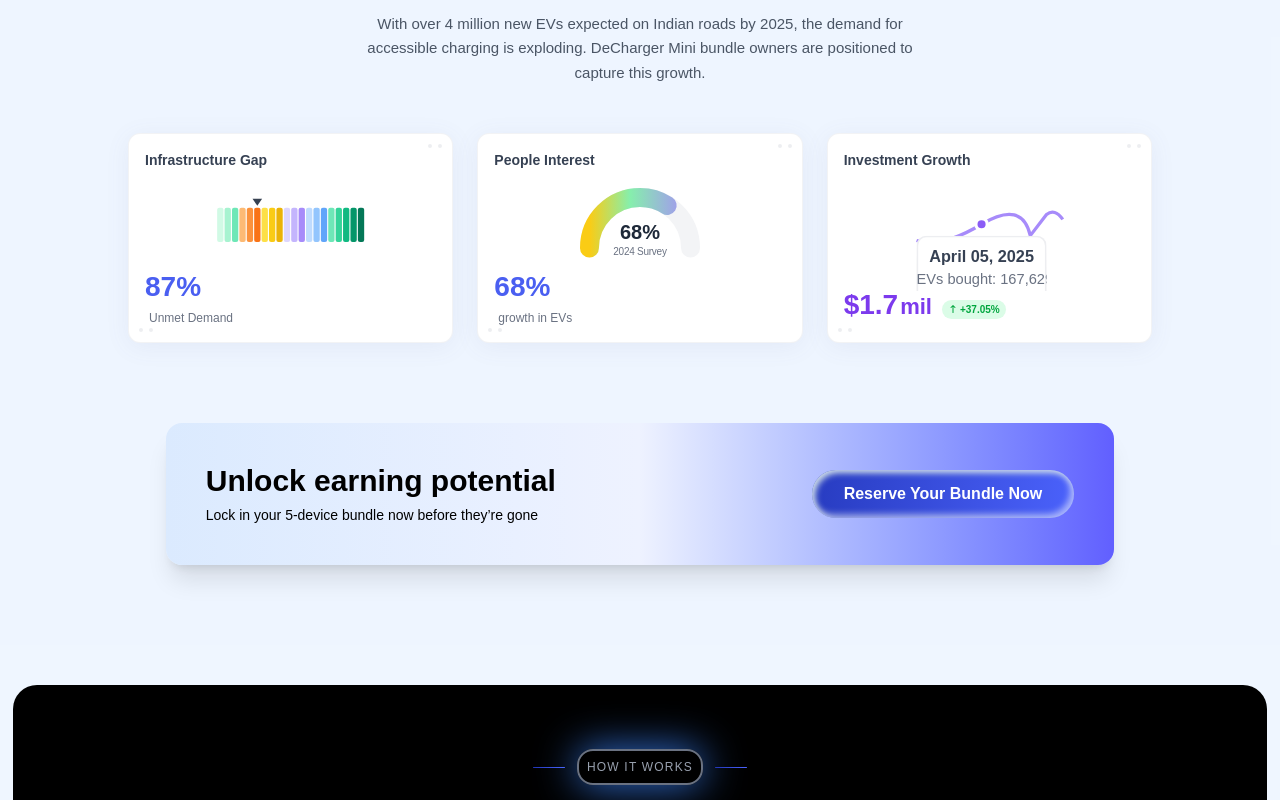
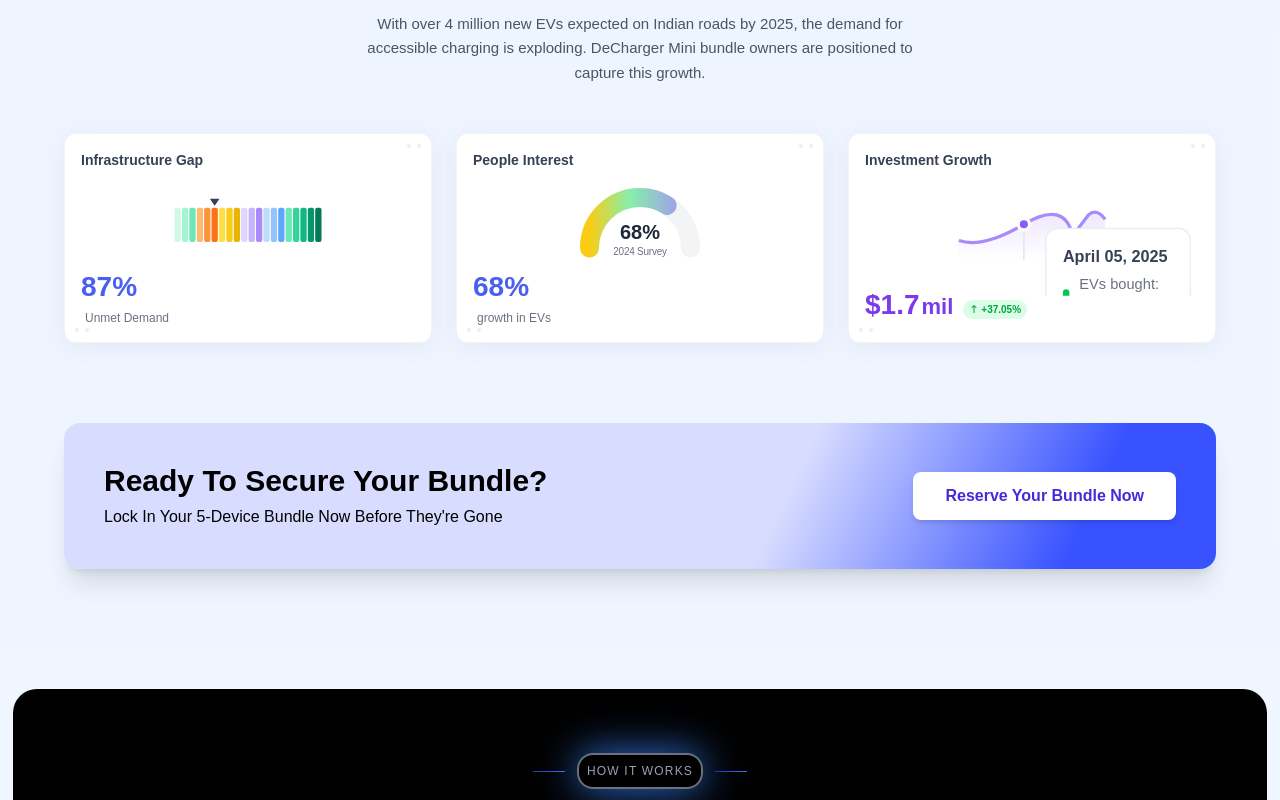
Before and after one commit to 4747uwu/my-next-app, a Next.js app: page / in a window 1280 px wide. Shown: the part 3520-4320 px from the top of the page. Built offline with nearby package versions, Linux system fonts and the light colour scheme.

Commit message:
join the community fixed

```diff
--- a/Components/AudienceSection.js
+++ b/Components/AudienceSection.js
@@ -183,11 +183,11 @@ const AudienceSection = () => {
             <ColumnsLayout numColumns={3} />
           </div>
 
-          {/* Fade overlay - condition might need to be more robust depending on actual content height vs viewport */}
-          {/* For simplicity, show if more items than can fit in one row of the largest column count (3) */}
+          {/* Fade overlay */}
+          {/* Show if there's enough content to potentially be cut off or scroll */}
           {testimonialsData.length > 3 && (
             <div
-            // className={`absolute bottom-0 left-0 right-0 h-48 md:h-64 bg-gradient-to-t from-slate-50 via-slate-50/80 to-transparent pointer-events-none z-10`}
+              className="absolute bottom-0 left-0 right-0 h-80 bg-gradient-to-b from-transparent to-blue-50/90 pointer-events-none"
             ></div>
           )}
         </div>
--- a/Components/JointheCommunity.js
+++ b/Components/JointheCommunity.js
@@ -1,18 +1,122 @@
 // src/components/JoinCommunityCTA.js
 import React from 'react';
 import { LightningBoltIcon } from './icons/Footer'; // Adjust path if needed
-
 import productImage from '../assets/53baf68818f1e8506633646a7d5c478dbc07d3a4.png';
 
+const JoinCommunityCTA = () => {
+  // Constants for the corner detail - these apply to both top and bottom
+  const detailOffsetFromEdge = 24;     // How far the detail's content area is from card edge (e.g. p-6 -> 24px)
+                                       // This will also be the padding for the main content text.
+  const centralCircleDiameter = 32;    // e.g., w-12, h-12
+  const centralCircleIconSize = 'w-5 h-5'; // Size of the icon inside the central circle
+  const rivetSize = 8;                 // e.g., w-2, h-2
+  const rivetBgColor = "bg-slate-600"; // Or bg-slate-500 for more contrast
+  const rivetBorderRadius = "rounded-sm";
+  const horizontalGapRivetToCircleEdge = 12; // Horizontal gap from rivet edge to circle edge
+  const verticalGapRivetCenterToLine = 10;   // Vertical gap from rivet center to the horizontal line
 
-const JoinCommunityCTA = () => {
+  // Calculate line position: it's vertically centered with the centralCircle.
+  // The line is `detailOffsetFromEdge` from the card's top/bottom, then the circle is placed.
+  const linePositionFromCardEdge = detailOffsetFromEdge + (centralCircleDiameter / 2);
+
+  const centralCircleLeftPosition = detailOffsetFromEdge + rivetSize + horizontalGapRivetToCircleEdge;
+
+
+  // Helper function to render a rivet
+  const Rivet = ({ top, bottom, left }) => (
+    <div
+      className={`absolute w-2 h-2 ${rivetBgColor} ${rivetBorderRadius} z-20`} // z-20 to be on top
+      style={{ top, bottom, left: `${left}px` }}
+    />
+  );
+
+  const EmptyCircle = ({ top, bottom, left }) => (
+    <div
+      className="absolute rounded-full border-2 border-slate-700 bg-gray-900 z-10" // z-10 on top of line
+      style={{
+        top,
+        bottom,
+        left: `${left}px`,
+        width: `${centralCircleDiameter}px`,
+        height: `${centralCircleDiameter}px`,
+      }}
+    />
+  );
+
+
+  // Helper function to render the central circle with icon
+  const CentralCircle = ({ top, bottom, left }) => (
+    <div
+      className="absolute bg-slate-800/60 rounded-full shadow-inner flex items-center justify-center z-10" // z-10 on top of line
+      style={{
+        top,
+        bottom,
+        left: `${left}px`,
+        width: `${centralCircleDiameter}px`,
+        height: `${centralCircleDiameter}px`,
+      }}
+    >
+      <div className="bg-slate-700/80 p-1.5 rounded-lg shadow-md"> {/* Inner slightly raised part */}
+        <LightningBoltIcon className={`${centralCircleIconSize} text-sky-400`} />
+      </div>
+    </div>
+  );
+
+
   return (
+    <div className="bg-[#181719] flex items-center rounded-3xl shadow-2xl relative text-white max-w-6xl h-[500px] mx-auto translate-y-32 overflow-hidden">
 
-    <div className="bg-[#181719] rounded-3xl shadow-2xl  relative text-white max-w-6xl mx-auto translate-y-32 overflow-hidden">
-      {/* overflow-visible is removed as image positioning is handled carefully */}
-      <div className="flex flex-col md:flex-row items-center overflow-hidden">
-        {/* Left Content */}
-        <div className="md:w-3/5 lg:w-1/3 space-y-5 md:space-y-6 text-center md:text-left relative z-10 p-8 md:p-10">
+      {/* --- TOP HORIZONTAL LINE --- */}
+      <hr
+        className="absolute left-0 right-0 border-slate-700/50 z-0"
+        style={{
+          top: `${linePositionFromCardEdge}px`,
+          transform: 'translateY(-50%)',
+        }}
+      />
+      {/* --- BOTTOM HORIZONTAL LINE --- */}
+      <hr
+        className="absolute left-0 right-0 border-slate-700/50 z-0"
+        style={{
+          bottom: `${linePositionFromCardEdge}px`, // Same offset from bottom
+          transform: 'translateY(50%)', // Adjust transform for bottom alignment
+        }}
+      />
+
+      {/* --- TOP-LEFT CORNER DETAIL --- */}
+      <CentralCircle top={`${detailOffsetFromEdge}px`} left={centralCircleLeftPosition} />
+
+      {/* Rivets for Top-Left (TL) */}
+      <Rivet top={`${linePositionFromCardEdge - verticalGapRivetCenterToLine - (rivetSize / 2)}px`} left={detailOffsetFromEdge} /> {/* TL - Topmost */}
+      <Rivet top={`${linePositionFromCardEdge + verticalGapRivetCenterToLine - (rivetSize / 2)}px`} left={detailOffsetFromEdge} /> {/* TL - Bottommost */}
+      <Rivet top={`${linePositionFromCardEdge - verticalGapRivetCenterToLine - (rivetSize / 2)}px`} left={centralCircleLeftPosition + centralCircleDiameter + horizontalGapRivetToCircleEdge} /> {/* TR - Topmost */}
+      <Rivet top={`${linePositionFromCardEdge + verticalGapRivetCenterToLine - (rivetSize / 2)}px`} left={centralCircleLeftPosition + centralCircleDiameter + horizontalGapRivetToCircleEdge} /> {/* TR - Bottommost */}
+
+
+      {/* --- BOTTOM-LEFT CORNER DETAIL --- */}
+      <EmptyCircle bottom={`${detailOffsetFromEdge}px`} left={centralCircleLeftPosition} />
+      {/* Rivets for Bottom-Left (BL) */}
+      <Rivet bottom={`${linePositionFromCardEdge - verticalGapRivetCenterToLine - (rivetSize / 2)}px`} left={detailOffsetFromEdge} /> {/* BL - Topmost (relative to bottom line) */}
+      <Rivet bottom={`${linePositionFromCardEdge + verticalGapRivetCenterToLine - (rivetSize / 2)}px`} left={detailOffsetFromEdge} /> {/* BL - Bottommost (relative to bottom line) */}
+      <Rivet bottom={`${linePositionFromCardEdge - verticalGapRivetCenterToLine - (rivetSize / 2)}px`} left={centralCircleLeftPosition + centralCircleDiameter + horizontalGapRivetToCircleEdge} /> {/* BR - Topmost (relative to bottom line) */}
+      <Rivet bottom={`${linePositionFromCardEdge + verticalGapRivetCenterToLine - (rivetSize / 2)}px`} left={centralCircleLeftPosition + centralCircleDiameter + horizontalGapRivetToCircleEdge} /> {/* BR - Bottommost (relative to bottom line) */}
+
+
+      {/* Main Content Area */}
+      <div className="flex flex-col md:flex-row items-center relative z-10">
+        {/* Left Text Content - needs enough padding top AND bottom */}
+        <div
+          className="md:w-3/5 lg:w-2/3 space-y-5 md:space-y-6 text-center md:text-left p-8 md:p-10"
+          style={{
+            // Ensure content padding is greater than the space taken by corner details
+            paddingTop: `${detailOffsetFromEdge + centralCircleDiameter + detailOffsetFromEdge / 2}px`,
+            paddingBottom: `${detailOffsetFromEdge + centralCircleDiameter + detailOffsetFromEdge / 2}px`,
+            paddingLeft: `${detailOffsetFromEdge + rivetSize + horizontalGapRivetToCircleEdge + centralCircleDiameter + horizontalGapRivetToCircleEdge + rivetSize + detailOffsetFromEdge /2 }px`
+            // paddingLeft is to clear the widest part of the corner detail.
+            // This can be simplified if the text content area has its own max-width or is centered.
+            // For now, just a large left padding example.
+          }}
+        >
           <div className="flex items-center justify-center md:justify-start space-x-2">
             <div className="bg-slate-700 p-1.5 rounded-full">
               <LightningBoltIcon className="w-4 h-4 text-sky-400" />
@@ -21,35 +125,41 @@ const JoinCommunityCTA = () => {
               Don't Wait
             </span>
           </div>
-
           <h2 className="text-3xl sm:text-4xl lg:text-5xl font-bold">
             Join The Community
           </h2>
           <p className="text-slate-300 text-sm sm:text-base md:text-lg leading-relaxed">
             Get Early Access, Welcome to the future of EV revolution
           </p>
-
-          <div className='gradient-btn text-center shadow-[0_0_40px_rgba(59,130,246,0.9)]'>
-            <button className=' text-center'>Reserve Your Bundle Now</button>
+          <div
+            className='text-center w-1/2 shadow-[0_0_40px_rgba(59,130,246,0.9)] py-3 px-6 rounded-full cursor-pointer'
+            style={{ background: 'linear-gradient(90deg, #3B82F6 0%, #8B5CF6 100%)' }}
+          >
+            <button className='text-white  h-1/2 font-semibold text-sm sm:text-base bg-transparent border-none'>
+              Reserve Your Bundle Now
+            </button>
           </div>
-
-          {/* Decorative Dots - bottom left of text area */}
-          <div className="hidden md:flex absolute bottom-[-20px] left-[-10px] space-x-2 opacity-30">
+          {/* Original decorative dots (different from corner rivets) */}
+          <div className="hidden md:flex absolute bottom-[-20px] left-[calc(50%-1.5rem)] md:left-[-10px] space-x-2 opacity-30">
             <div className="w-3 h-3 bg-slate-600 rounded-full"></div>
             <div className="w-3 h-3 bg-slate-600 rounded-full"></div>
             <div className="w-3 h-3 bg-slate-600 rounded-full"></div>
           </div>
         </div>
 
-        {/* Right Image - Positioned to visually break out of the card */}
-        <div className="md:w-2/5 lg:w-2/3 mt-8 md:mt-0 flex justify-centr md:justify-end relative bg-pink-300 rounded-l-full overflow-hidden"
+        {/* Right Image Content */}
+        <div
+          className="md:w-2/5 lg:w-1/3 mt-8 md:mt-0 flex justify-center md:justify-end relative self-stretch" // self-stretch for equal height
           style={{
-            background: 'linear-gradient(180deg, #303035 0%, rgba(55, 55, 61, 0.04) 100%)'
-          }}>
+            background: 'linear-gradient(180deg, #303035 0%, rgba(55, 55, 61, 0.04) 100%)',
+            borderTopLeftRadius: '9999px',
+            borderBottomLeftRadius: '9999px',
+          }}
+        >
           <img
             src={productImage.src}
             alt="DeCharge EV Charger"
-            className="h-full w-full "
+            className="w-auto h-full scale-[225%] object-contain py-8 md:py-0 md:max-h-[380px] lg:max-h-[420px]" // Adjust max height
           />
         </div>
       </div>
--- a/Components/MarketGrowSection.js
+++ b/Components/MarketGrowSection.js
@@ -149,30 +149,71 @@ const PeopleInterestChart = () => {
 };
 
 
+// ...existing code...
+
 const InvestmentChart = () => {
-  // New path and point based on target visual
-  const pathData = "M5 28 Q 20 33, 45 18 T 75 25 L 85 12 Q 90 8, 95 15"; // Adjusted path
-  const pointCx = 45; // Highlighted point X
-  const pointCy = 18; // Highlighted point Y
+  const pathData = "M5 28 Q 20 33, 45 18 T 75 25 L 85 12 Q 90 8, 95 15";
+  const pointCx = 45;
+  const pointCy = 18;
+  const viewBoxHeight = 40; // Bottom of the chart in SVG units
 
-  const tooltipWidth = 80; // Adjusted for potentially longer text
-  const tooltipHeight = 34; // Adjusted for two lines of text
+  // Area path: follows pathData, then goes down to bottom, across, and closes
+  const areaPathData = `${pathData} L95 ${viewBoxHeight} L5 ${viewBoxHeight} Z`;
+
+  // Tooltip dimensions (pixels) and positioning (SVG units)
+  const tooltipWidthPx = 90; // Adjusted for new content and padding
+  const tooltipHeightPx = 42; // Adjusted for new content and padding
+
+  // Position tooltip in bottom right of the SVG viewBox
+  // These are SVG units for the top-left corner of the foreignObject
+  const tooltipSvgX = 58; // (100 viewBoxWidth - approx 38 (tooltip width in svg units) - 4 padding)
+  const tooltipSvgY = 20; // (40 viewBoxHeight - approx 17 (tooltip height in svg units) - 3 padding)
+
 
   return (
-    <div className="relative w-full h-[65px] my-1.5"> {/* Adjusted height and margin */}
+    <div className="relative w-full h-[65px] my-1.5">
       <svg viewBox="0 0 100 40" className="w-full h-full" style={{ overflow: 'visible' }}>
+        <defs>
+          <linearGradient id="investmentAreaGradient" x1="0%" y1="0%" x2="0%" y2="100%">
+            <stop offset="0%" stopColor={investmentLineColor} stopOpacity="0.2"/>
+            <stop offset="100%" stopColor={investmentLineColor} stopOpacity="0"/>
+          </linearGradient>
+        </defs>
+
+        {/* Area Fill */}
+        <path d={areaPathData} fill="url(#investmentAreaGradient)" />
+
+        {/* Data Line */}
         <path d={pathData} fill="none" stroke={investmentLineColor} strokeWidth="2" />
+
+        {/* Vertical Line from Point */}
+        <line
+          x1={pointCx}
+          y1={pointCy}
+          x2={pointCx}
+          y2={viewBoxHeight}
+          stroke="#E5E7EB" // Tailwind gray-200
+          strokeWidth="1"
+        />
+
+        {/* Highlighted Point */}
         <circle cx={pointCx} cy={pointCy} r="3.5" fill={investmentPointFillColor} stroke={investmentPointStrokeColor} strokeWidth="2" />
+
+        {/* Tooltip */}
         <foreignObject
-          x={pointCx - tooltipWidth / 2}
-          y={pointCy + 7} // Position tooltip below the point (cy + radius + buffer)
-          width={tooltipWidth}
-          height={tooltipHeight}
+          x={tooltipSvgX}
+          y={tooltipSvgY}
+          width={tooltipWidthPx}
+          height={tooltipHeightPx}
         >
-          <div className={`${investmentTooltipBg} p-1.5 rounded-md ${investmentTooltipBorder} border ${investmentTooltipShadow} text-[9px] leading-tight whitespace-nowrap text-center`}>
+          <div
+            className={`${investmentTooltipBg} p-2.5 rounded-lg ${investmentTooltipBorder} border shadow-xl text-[10px] leading-snug`}
+            // Using shadow-xl for a softer, larger shadow as in image
+            // Adjusted padding and rounded corners
+          >
             <div className={`font-semibold ${titleColor} text-[10px]`}>April 05, 2025</div>
-            <div className={`${descriptionColor} flex items-center justify-center mt-0.5 text-[9px]`}>
-              <span className="w-1.5 h-1.5 bg-green-500 rounded-full mr-1"></span>
+            <div className={`${descriptionColor} flex items-center mt-1 text-[9px]`}>
+              <span className="w-1.5 h-1.5 bg-green-500 rounded-full mr-1.5"></span>
               EVs bought: 167,629
             </div>
           </div>
@@ -181,6 +222,8 @@ const InvestmentChart = () => {
     </div>
   );
 };
+
+// ...existing code...
 
 const StatCard = ({ title, chart, value, description, valueColorClass, valueTextSize = "text-2xl", descriptionClass = "" }) => {
   return (
@@ -232,7 +275,7 @@ const MarketGrowthSection = () => {
         </p>
 
         {/* Stat Cards Grid */}
-        <div className="grid grid-cols-1 sm:grid-cols-2 lg:grid-cols-3 gap-5 md:gap-6 mb-16 md:mb-20 max-w-5xl mx-auto">
+        <div className="grid grid-cols-1 sm:grid-cols-2 lg:grid-cols-3 gap-5 md:gap-6 mb-16 md:mb-20 max-w-6xl mx-auto">
           <StatCard
             title="Infrastructure Gap"
             chart={<InfrastructureChart />}
@@ -272,24 +315,25 @@ const MarketGrowthSection = () => {
         </div>
 
         {/* CTA Section (reusing structure from OfferDetailsSection) */}
-        <div className="bg-gradient-to-r from-blue-100 via-indigo-50 to-indigo-500 rounded-2xl p-4 md:p-10 shadow-xl flex flex-col md:flex-row justify-between items-center w-[78%] mx-auto"> {/* Removed fixed height, added mx-auto for centering */}
-          <div className="text-black mb-6 md:mb-0 text-center md:text-left">
-            <h3 className="text-2xl md:text-3xl font-bold">Unlock earning potential</h3> {/* Adjusted size, weight */}
-            <p className="text-sm text-black-100 mt-1.5"> {/* Adjusted margin */}
-              Lock in your 5-device bundle now before they’re gone
-            </p>
+        <div className="mt-16 md:mt-20 max-w-6xl mx-auto">
+        <div
+            className="p-8 md:p-10 rounded-2xl shadow-xl text-white flex flex-col md:flex-row items-center justify-between"
+            style={{ background: 'linear-gradient(115.78deg, #D8DDFF 61.9%, #3852FF 87.39%)' }}
+          >
+            <div className="text-center md:text-left mb-6 md:mb-0">
+              <h2 className="text-2xl text-black md:text-3xl font-bold mb-1.5">
+                Ready To Secure Your Bundle?
+              </h2>
+              <p className="text-black text-sm md:text-base">
+                Lock In Your 5-Device Bundle Now Before They're Gone
+              </p>
+            </div>
+            <button className="bg-white text-indigo-700 font-semibold px-8 py-3 rounded-lg shadow-md hover:bg-indigo-50 transition-colors duration-300 whitespace-nowrap">
+              Reserve Your Bundle Now
+            </button>
           </div>
-          {/* Assuming Button component forwards className and handles styling */}
-          <button
-            onClick={handleReserveCTA}
-            className="py-3 px-8 rounded-full text-base font-semibold text-white transition-all duration-300 ease-in-out hover:opacity-90 focus:outline-none focus:ring-2   focus:ring-opacity-50 transparentbutton cursor-pointer"
-            style={{
-              background: 'linear-gradient(93.36deg, #2236B8 -15.13%, #4D64FF 106.46%)'
-            }}
-          >
-            Reserve Your Bundle Now
-          </button>
         </div>
+
       </div>
     </div>
   );
--- a/Components/TestimonialCard.js
+++ b/Components/TestimonialCard.js
@@ -41,7 +41,7 @@ const TestimonialCard = ({ testimonial, outerCardClassName = '' }) => { // Added
   };
 
   return (
-    <div className={`bg-white rounded-2xl shadow-xl flex flex-col relative pt-12 mb-14 md:mb-6`}>
+    <div className={`bg-white rounded-2xl flex flex-col relative pt-12 mb-14 md:mb-6`}>
       {/* Avatar Section - Positioned to overlap */}
       <div className="absolute top-0 left-5 -translate-y-1/2 flex justify-start">
         <div className="relative">
```
